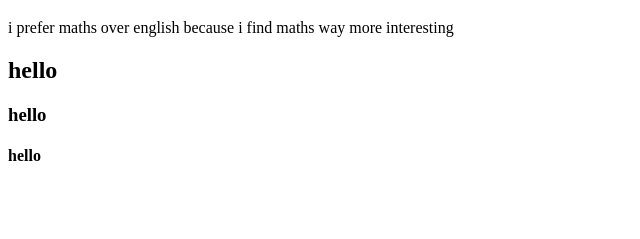
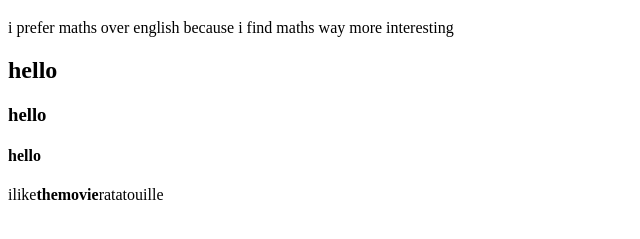
Before and after one commit to agfs-odavis/agfs-odavis.github.io, a plain HTML site: page index.html in a window 1280 px wide. Shown: the part 87-326 px from the top of the page, without its empty margins (0-640 px from the left). Drawn offline with Linux system fonts and the light colour scheme.

Commit message:
Update index.html

```diff
--- a/index.html
+++ b/index.html
@@ -4,3 +4,4 @@ hello world
 <h2>hello</h2>
 <h3>hello</h3>
 <h4>hello</h4>
+<p>ilike<b>themovie</B>ratatouille</p>
```
